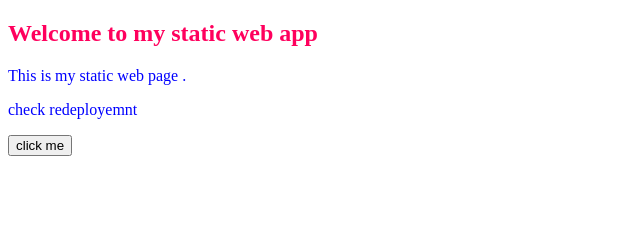
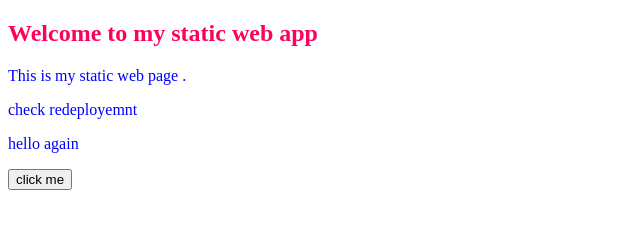
Before and after one commit to shivamg7753/StaticWebApp, a plain HTML site: page index.html in a window 1280 px wide. Shown: the whole page, without its empty margins (0-640 px from the left). Drawn offline with Linux system fonts and the light colour scheme.

Commit message:
third commit

```diff
--- a/index.html
+++ b/index.html
@@ -10,6 +10,7 @@
   <h2>Welcome to my static web app</h2>
   <p>This is my static web page .</p>
   <p>check redeployemnt</p>
+  <p>hello again</p>
   <button onclick="clickMe()" >click me</button>
  <script src="scripts.js"></script>
 </body>
```
